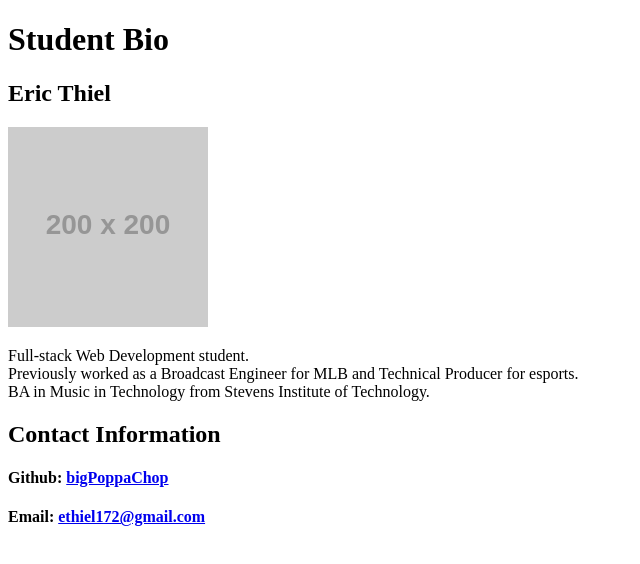
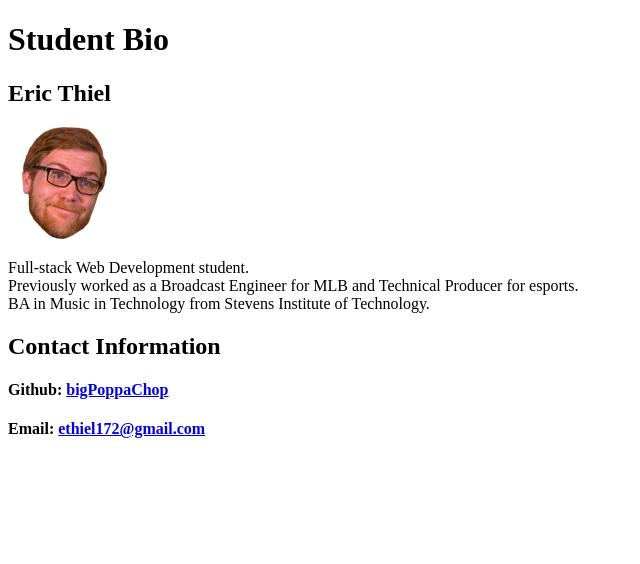
Before and after one commit to bigPoppaChop/bigPoppaChop.github.io, a plain HTML site: page index.html in a window 1280 px wide. Shown: the whole page, without its empty margins (0-640 px from the left). Drawn offline with Linux system fonts and the light colour scheme; placeholder pictures from the web are drawn by us.

Commit message:
changed photo

```diff
--- a/index.html
+++ b/index.html
@@ -19,7 +19,7 @@
 
   <!-- Placeholder Image -->
   <div id="placeholderImage">
-    <img src="http://via.placeholder.com/200" alt="Placeholder Image">
+    <img src="../bigPoppaChop.github.io/Media/face.png" alt="Placeholder Image">
   </div>
 
   <!-- Short Bio -->
```
Also changed, not shown: Media/face.png (added), 1 other file.
